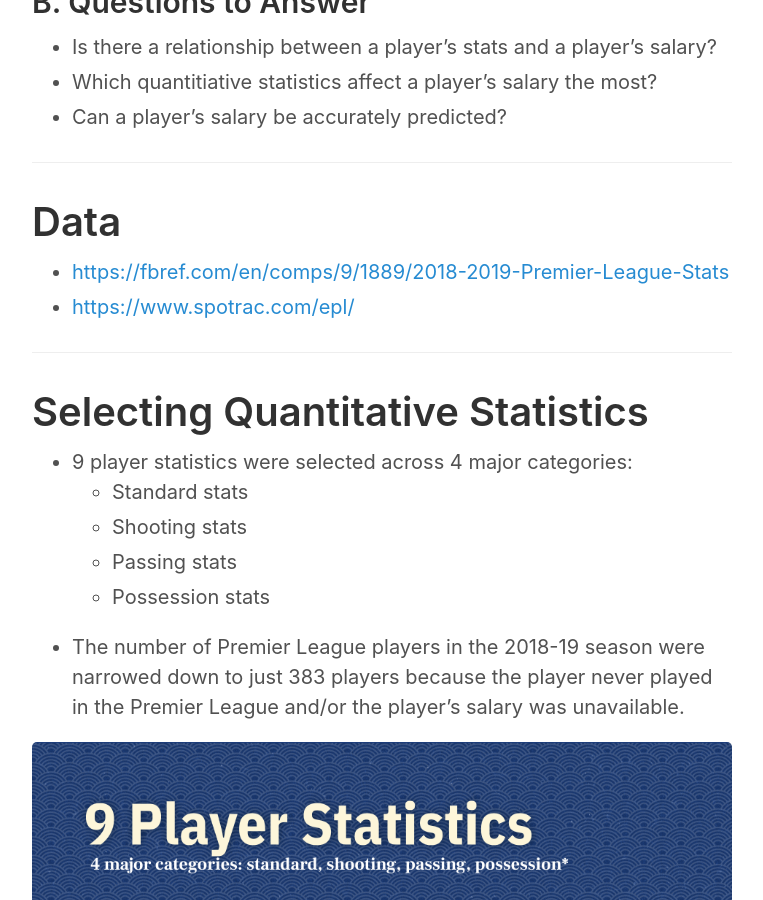
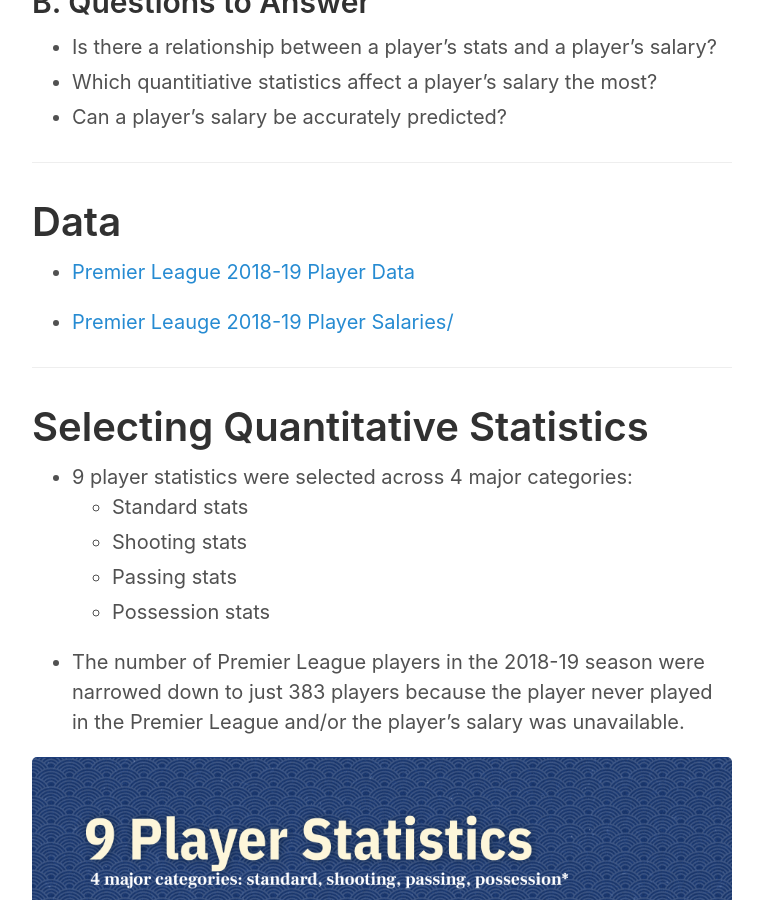
Before and after one commit to eunchanity/eunchanity.github.io, a Jekyll site: the page built from _posts/2020-07-20-Premier-League-Salary.md, in a window 1280 px wide and 900 px high, scrolled down 1209 px. Shown: the whole window, without its empty margins (258-1021 px from the left). Built offline with Jekyll 4.4.1, drawn with Linux system fonts in a browser that asks for light colours; some of the changed text lies outside the part shown.

Commit message:
fixing links

```diff
--- a/_posts/2020-07-20-Premier-League-Salary.md
+++ b/_posts/2020-07-20-Premier-League-Salary.md
@@ -35,8 +35,9 @@
 -----
 
 # Data <a name="data"></a>
-* <a href="Premier League 2018-19 Player Data" target="_blank">https://fbref.com/en/comps/9/1889/2018-2019-Premier-League-Stats</a><br/>
-* <a href="Premier Leauge 2018-19 Player Salaries" target="_blank">https://www.spotrac.com/epl/</a><br/>
+* <a href="https://fbref.com/en/comps/9/1889/2018-2019-Premier-League-Stats" target="_blank">Premier League 2018-19 Player Data</a><br/>
+
+* <a href="https://www.spotrac.com/epl/" target="_blank">Premier Leauge 2018-19 Player Salaries/</a><br/>
 
 -----
 
```
Also changed, not shown: other parts of _posts/2020-07-20-Premier-League-Salary.md (+1 -1 lines), _posts/2020-07-06-MTA.md (+3 -3 lines).
